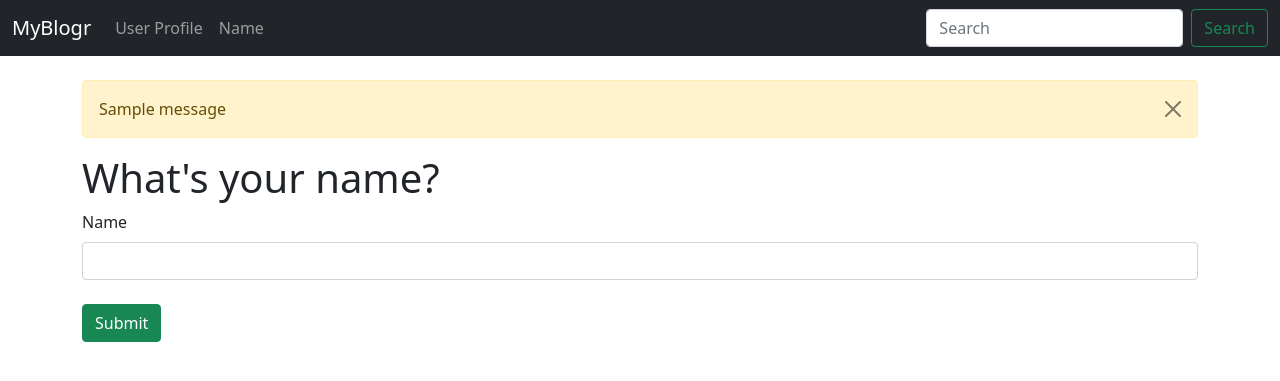
After one commit to kelvinmburu/my-blogr, a Flask app: page /name in a window 1280 px wide. The commit adds this page. Shown: the top 381 px of the page. Run offline with Flask 2, Linux system fonts and the light colour scheme; one stand-in notice (Sample message) is shown.

Commit message:
refactor: added new page and alert message

```diff
--- a/hello.py
+++ b/hello.py
@@ -1,28 +1,32 @@
-from flask import Flask, render_template
+from flask import Flask, render_template, flash
 from flask_wtf import FlaskForm
 from wtforms import StringField, SubmitField
+from wtforms.validators import DataRequired
 
 
 # Create a flask instance
+app = Flask(__name__)
+app.config['SECRET_KEY'] = "kigonyisecrit"
 
-app = Flask(__name__)
+
+# Create a form class
+class NamerForm(FlaskForm):
+    name = StringField('Name', validators=[DataRequired()])
+    submit = SubmitField('Submit')
 
 
 # Create a route decorator
-
 @app.route("/")
 def index():
     return render_template('index.html')
 
 # Users page
-
 @app.route("/user/<name>")
 def user(name):
     return render_template('user.html', name=name)
 
 
 # Custom errors page
-
 @app.errorhandler(404)
 def page_not_found(e):
     return render_template('404.html'), 404
@@ -31,3 +35,17 @@ def page_not_found(e):
 @app.errorhandler(500)
 def page_not_found(e):
     return render_template('500.html'), 500
+
+
+# Creates name page
+@app.route('/name', methods=['GET',  'POST'])
+def name():
+    name = None
+    form = NamerForm()
+
+    # Validate form
+    if form.validate_on_submit():
+        name = form.name.data
+        form.name.data = ''
+        flash("Form submitted successfully!")
+    return render_template('name.html', name=name, form=form)
--- /dev/null
+++ b/templates/name.html
@@ -0,0 +1,30 @@
+{% extends "base.html" %}
+
+{% block content %}
+
+{% for message in get_flashed_messages() %}
+
+<div class="alert alert-warning alert-dismissible fade show" role="alert">
+    {{ message }}
+    <button type="button" class="btn-close" data-bs-dismiss="alert" aria-label="Close"></button>
+  </div>
+{% endfor %}
+
+
+{% if name %}
+<h1>Hello {{name}}!</h1>
+{% else %}
+<h1>What's your name?</h1>
+
+<form method="POST" action="">
+    {{ form.hidden_tag() }}
+
+    {{ form.name.label(class="form-label")}}
+    {{ form.name(class="form-control")}}
+    <br>
+    {{form.submit(class="btn btn-success")}}
+</form>
+
+{% endif %}
+
+{% endblock %}
--- a/templates/navbar.html
+++ b/templates/navbar.html
@@ -10,6 +10,9 @@
                 <li class="nav-item">
                     <a class="nav-link" href=" {{ url_for('user', name='kelvin')}} ">User Profile</a>
                 </li>
+                <li class="nav-item">
+                    <a class="nav-link" href=" {{ url_for('name')}} ">Name</a>
+                </li>
             </ul>
             <form class="d-flex">
                 <input class="form-control me-2" type="search" placeholder="Search" aria-label="Search">
```
